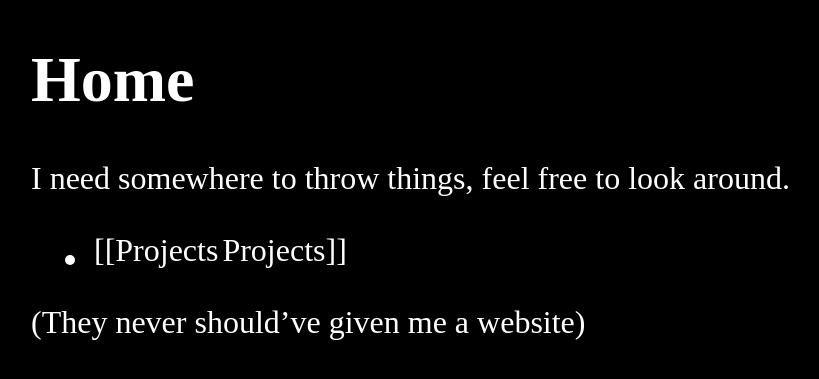
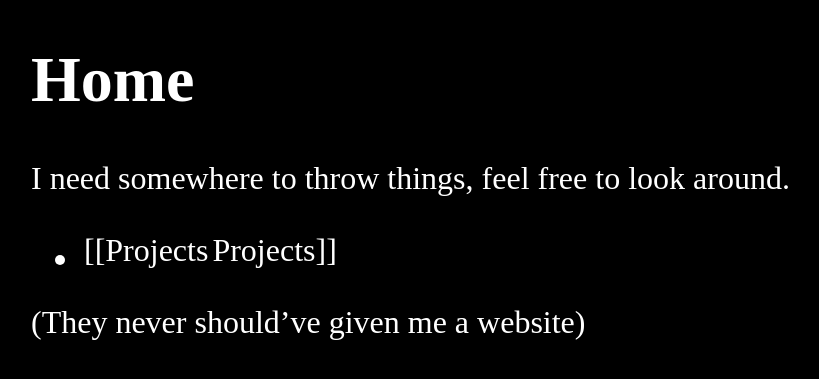
Before and after one commit to Grahp/Website, a Jekyll site: the page built from pages/Home.md, in a window 1280 px wide. Shown: the top 379 px of the page, without its empty margins (1-820 px from the left). Built offline with Jekyll 4.4.1, drawn with Linux system fonts in a browser that asks for light colours.

Commit message:
Correct scaling

```diff
--- a/assets/css/styles.css
+++ b/assets/css/styles.css
@@ -6,17 +6,18 @@
 @media (min-width: 900px)
   {:root {--scaling-factor: 1.5}}
 
-@media (min-width: 900px)
+@media (min-width: 1200px)
   {:root {--scaling-factor: 2}}
 
 body {background-color: #000;
+      --x: calc(1rem * var(--scaling-factor));
       color: #fff;
-      font-size: calc(1rem * var(--scaling-factor));
+      font-size: var(--x);
       max-width: 70ch;
-      margin-left: calc(1rem * var(--scaling-factor));
-      margin-right: calc(1rem * var(--scaling-factor))}
+      margin-left: var(--x);
+      margin-right: var(--x)}
 
 a {color: #58A6FF}
 
 ul {padding: 0;
-    margin-left: calc(30px * var(--scaling-factor))}
+    margin-left: calc(25px * var(--scaling-factor))}
```
